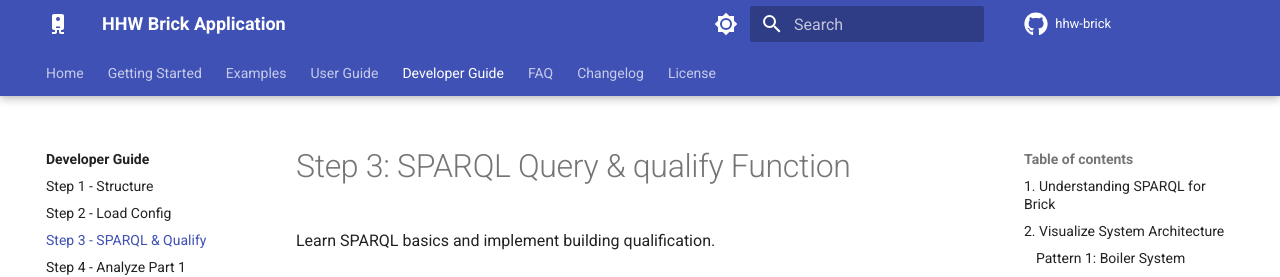
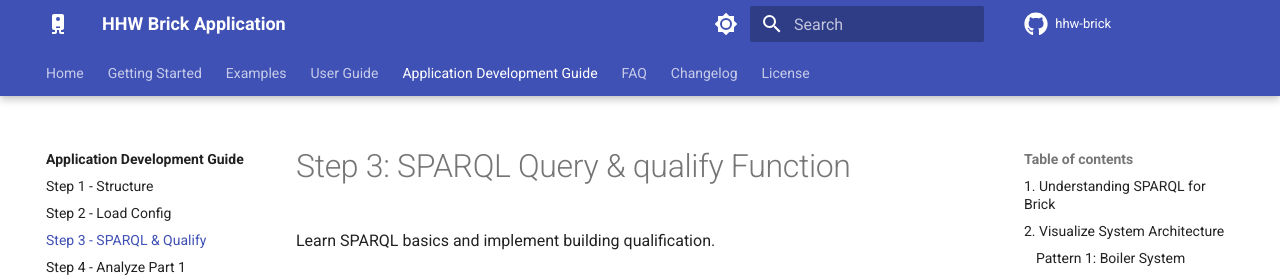
Before and after one commit to CenterForTheBuiltEnvironment/HHW_brick, an MkDocs documentation site: the page built from docs/application-development-guide/step-03-sparql-qualify.md, in a window 1280 px wide. Shown: the top 277 px of the page. Built offline with MkDocs 1.6.1 and Material for MkDocs 9.7.7, drawn with Linux system fonts in a browser that asks for light colours; comment, search, counter and statistics services are not loaded; the version menu is left out.

Commit message:
Simplify documentation structure: Remove developer-guide layer - Moved application-development-guide up one level to docs/ - Removed redundant developer-guide parent directory - Updated mkdocs.yml navigation paths - Updated image paths in step-03-sparql-qualify.md - Renamed 'Developer Guide' to 'Application Development Guide' in navigation This fixes 404 errors and simplifies the documentation hierarchy.

```diff
--- a/docs/developer-guide/application-development-guide/step-03-sparql-qualify.md
+++ b/docs/application-development-guide/step-03-sparql-qualify.md
@@ -43,14 +43,14 @@ Before writing SPARQL, understand your target system architecture.
 **Reference Diagrams**: See `docs/Figures/Development_Guide/` for common patterns:
 
 ### Pattern 1: Boiler System
-![Boiler System Pattern](../../Figures/Development_Guide/pattern_1_boiler_system.png)
+![Boiler System Pattern](../Figures/Development_Guide/pattern_1_boiler_system.png)
 
 - **Equipment**: Boiler, Hot_Water_Loop
 - **Sensors**: Leaving/Entering Temperature Sensors
 - **Relationships**: Loop `hasPart` sensors
 
 ### Pattern 2: District System
-![District System Pattern](../../Figures/Development_Guide/pattern_2_district_system.png)
+![District System Pattern](../Figures/Development_Guide/pattern_2_district_system.png)
 
 - **Equipment**: Heat_Exchanger, Hot_Water_Loop
 - **Sensors**: Supply/Return Temperature Sensors
--- a/mkdocs.yml
+++ b/mkdocs.yml
@@ -172,17 +172,17 @@ nav:
     - Plotly Visualization:
       - user-guide/plotly-visualization.md
 
-  - Developer Guide:
-    - Overview: developer-guide/application-development-guide/index.md
-    - Step 1 - Structure: developer-guide/application-development-guide/step-01-structure.md
-    - Step 2 - Load Config: developer-guide/application-development-guide/step-02-load-config.md
-    - Step 3 - SPARQL & Qualify: developer-guide/application-development-guide/step-03-sparql-qualify.md
-    - Step 4 - Analyze Part 1: developer-guide/application-development-guide/step-04-analyze-part1.md
-    - Step 5 - Analyze Part 2: developer-guide/application-development-guide/step-05-analyze-part2.md
-    - Step 6 - Matplotlib: developer-guide/application-development-guide/step-06-visualization-matplotlib.md
-    - Step 7 - Plotly HTML: developer-guide/application-development-guide/step-07-visualization-plotly.md
-    - Step 8 - Testing: developer-guide/application-development-guide/step-08-testing.md
-    - Step 9 - Deployment: developer-guide/application-development-guide/step-09-deployment.md
+  - Application Development Guide:
+    - Overview: application-development-guide/index.md
+    - Step 1 - Structure: application-development-guide/step-01-structure.md
+    - Step 2 - Load Config: application-development-guide/step-02-load-config.md
+    - Step 3 - SPARQL & Qualify: application-development-guide/step-03-sparql-qualify.md
+    - Step 4 - Analyze Part 1: application-development-guide/step-04-analyze-part1.md
+    - Step 5 - Analyze Part 2: application-development-guide/step-05-analyze-part2.md
+    - Step 6 - Matplotlib: application-development-guide/step-06-visualization-matplotlib.md
+    - Step 7 - Plotly HTML: application-development-guide/step-07-visualization-plotly.md
+    - Step 8 - Testing: application-development-guide/step-08-testing.md
+    - Step 9 - Deployment: application-development-guide/step-09-deployment.md
 
   - FAQ: faq.md
   - Changelog: changelog.md
```
Also changed, not shown: docs/application-development-guide/index.md (renamed from docs/developer-guide/application-development-guide/index.md), docs/application-development-guide/step-01-structure.md (renamed from docs/developer-guide/application-development-guide/step-01-structure.md), docs/application-development-guide/step-02-load-config.md (renamed from docs/developer-guide/application-development-guide/step-02-load-config.md), docs/application-development-guide/step-04-analyze-part1.md (renamed from docs/developer-guide/application-development-guide/step-04-analyze-part1.md), docs/application-development-guide/step-05-analyze-part2.md (renamed from docs/developer-guide/application-development-guide/step-05-analyze-part2.md), docs/application-development-guide/step-06-visualization-matplotlib.md (renamed from docs/developer-guide/application-development-guide/step-06-visualization-matplotlib.md), docs/application-development-guide/step-07-visualization-plotly.md (renamed from docs/developer-guide/application-development-guide/step-07-visualization-plotly.md), docs/application-development-guide/step-08-testing.md (renamed from docs/developer-guide/application-development-guide/step-08-testing.md), docs/application-development-guide/step-09-deployment.md (renamed from docs/developer-guide/application-development-guide/step-09-deployment.md).
